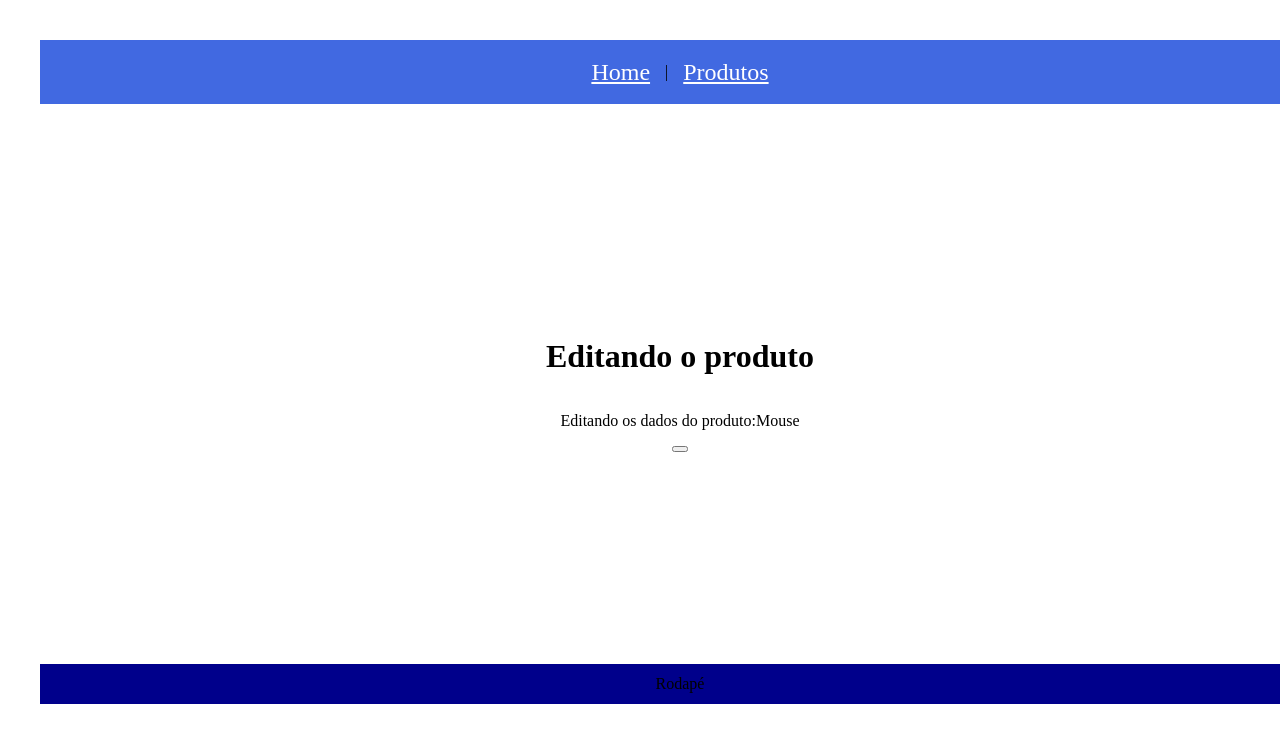
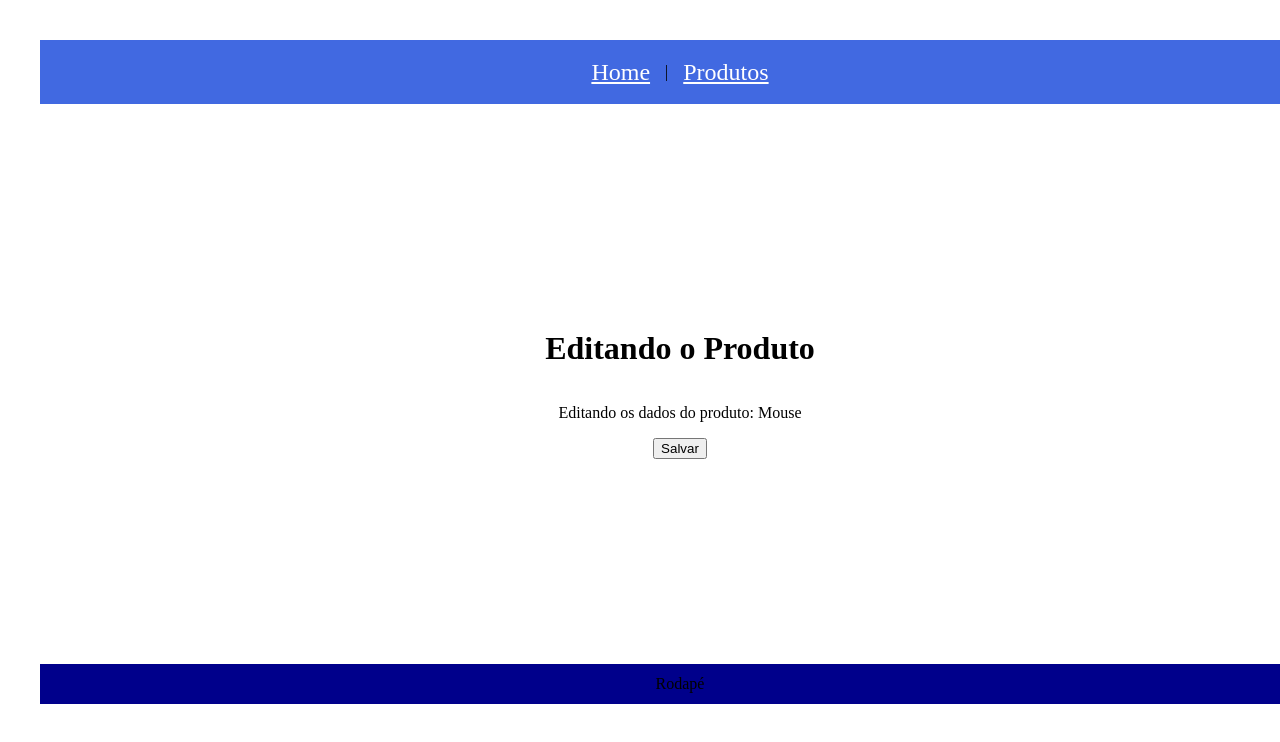
Before and after one commit to IgorRibeiro7/Ex3igor, a React (Vite) app in the folder aula-rotas/: page /produtos/editar/2 in a window 1280 px wide. Shown: the top 742 px of the page. Built offline with nearby package versions, Linux system fonts and the light colour scheme.

Commit message:
ajustando erros/2

```diff
--- a/aula-rotas/src/App.jsx
+++ b/aula-rotas/src/App.jsx
@@ -1,7 +1,7 @@
 import './App.css'
 import { Outlet} from 'react-router-dom'
-import  Menu from './componentes/menu'
-import Rodape from './componentes/rodape'
+import  Menu from './components/menu'
+import Rodape from './components/rodape'
 function App(){
 
   return (
--- a/aula-rotas/src/routes/EditarProdutos/index.jsx
+++ b/aula-rotas/src/routes/EditarProdutos/index.jsx
@@ -1,5 +1,6 @@
-import {useParams, useNavigate } from "react-router-dom"
-import { listaProdutos } from "../../componentes/listaProdutos"
+import { useParams, useNavigate } from "react-router-dom"
+import { listaProdutos } from "../../components/listaProdutos"
+
 
 export default function EditarProdutos(){
 
@@ -8,18 +9,18 @@ export default function EditarProdutos(){
     const {id} = useParams()
 
     const proc = lista.filter(prod => prod.id == id)
-    const produto = proc [0]
+    const produto = proc[0]
 
     const salvar = ()=>{
-        alert (`Produto: ${produto.nome} editado com sucesso!`)
-        return navegacao ('/produtos')
+        alert(`Produto: ${produto.nome} editado com sucesso!`)
+        return navegacao('/produtos')
     }
 
     return(
         <main>
-            <h1>Editando o produto</h1>
-            <p> Editando os dados do produto:{produto.nome} </p>
-            <button onClick={salvar}></button>
+            <h1>Editando o Produto</h1>
+            <p>Editando os dados do produto: {produto.nome} </p>
+            <button onClick={salvar}>Salvar</button>
         </main>
     )
 }
--- a/aula-rotas/src/routes/Produtos/index.jsx
+++ b/aula-rotas/src/routes/Produtos/index.jsx
@@ -1,5 +1,5 @@
 import { Link } from "react-router-dom"
-import { listaProdutos } from "../../componentes/listaProdutos"
+import { listaProdutos } from "../../components/listaProdutos"
 
 export default function Produtos (){
 
@@ -8,7 +8,7 @@ export default function Produtos (){
             <h1>Produtos</h1>
             {listaProdutos.map(prod => (
                 <div key= {prod.id}>
-                    <Link to={'/produtos/editar/${prod.id}'}>
+                    <Link to={`/produtos/editar/${prod.id}`}>
                         Editar o produto: {prod.nome}
                     </Link>
                 </div>
```
Also changed, not shown: aula-rotas/src/main.jsx (+6 -2 lines), aula-rotas/src/components/listaProdutos.js (renamed from aula-rotas/src/componentes/listaProdutos.jsx), aula-rotas/src/components/menu.jsx (renamed from aula-rotas/src/componentes/menu.jsx), aula-rotas/src/components/rodape.jsx (renamed from aula-rotas/src/componentes/rodape.jsx).
